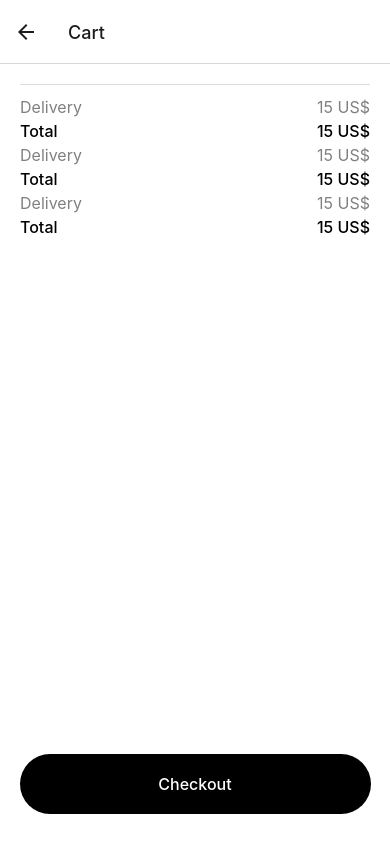
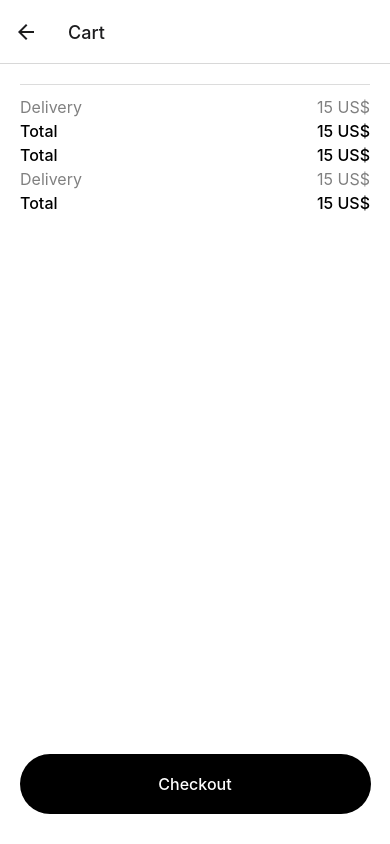
Before and after one commit to RaamVijith/NikeApp, a React Native app: screen /Cart in a window 390 px wide. Built offline with nearby package versions, Linux system fonts and the light colour scheme.

Commit message:
01/07/2023-1

```diff
--- a/src/screens/ShopingCartScreen.jsx
+++ b/src/screens/ShopingCartScreen.jsx
@@ -24,10 +24,7 @@ const ShoppingCartTotals = () => {
         <Text style={styles.textBold}>{total} US$</Text>
       </View>
 
-      <View style={styles.row}>
-         <Text style={styles.text}>Delivery</Text>
-         <Text style={styles.text}> {deliveryFee} US$</Text>
-       </View>
+
       <View style={styles.row}>
         <Text style={styles.textBold}>Total</Text>
         <Text style={styles.textBold}>{total} US$</Text>
```
